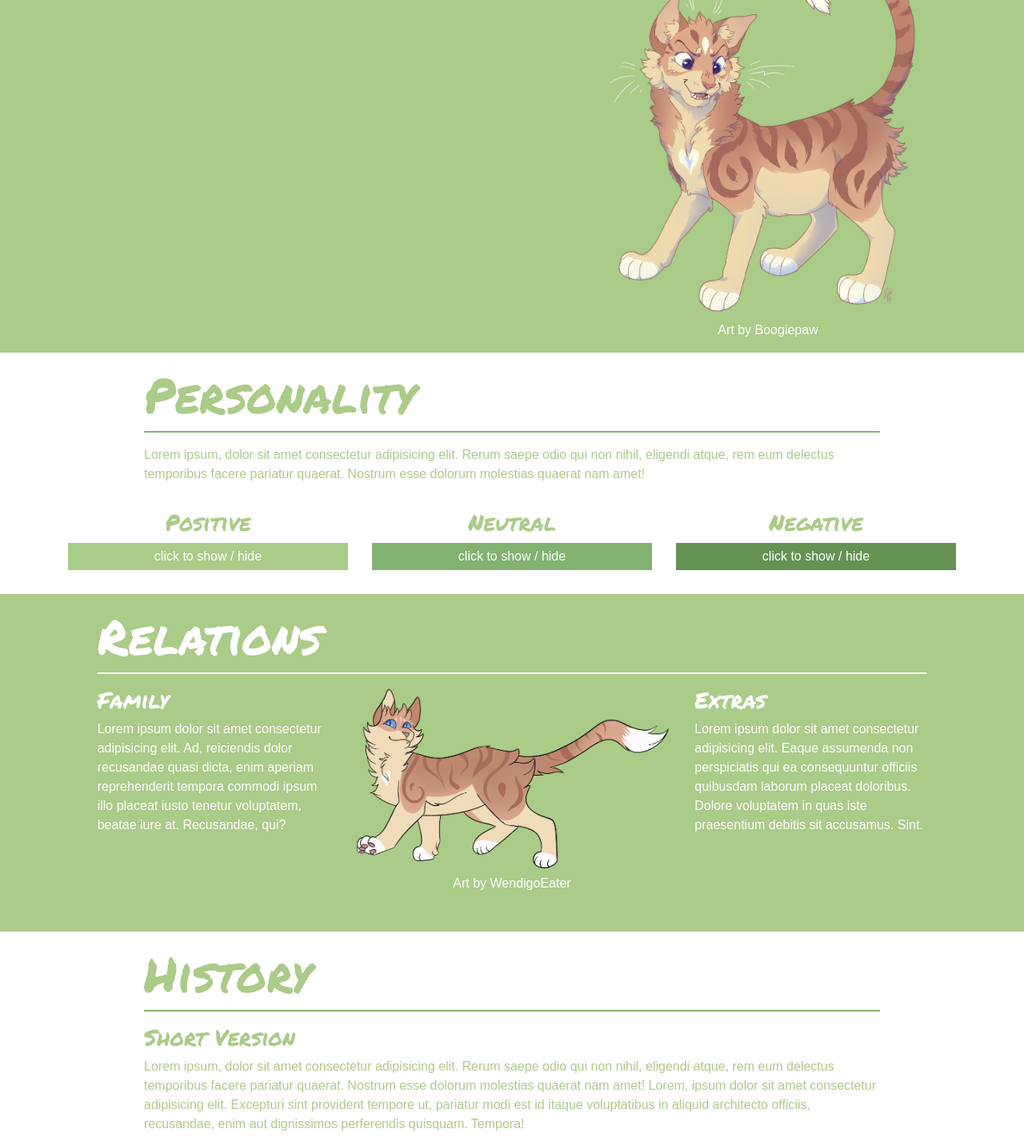
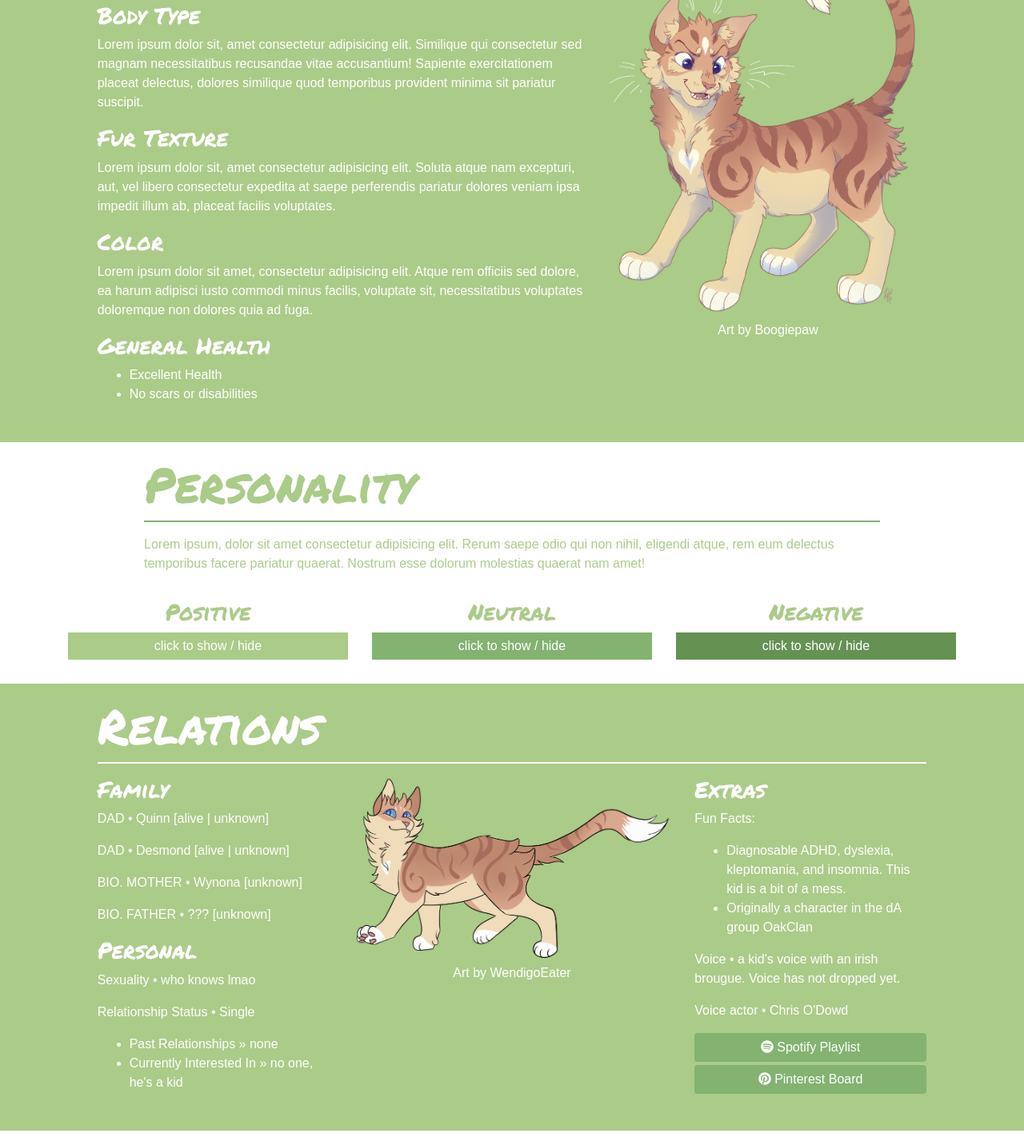
Before and after one commit to ClairRogers/monty-profile, a plain HTML site: page index.html in a window 1280 px wide. Shown: the part 1100-2527 px from the top of the page at 80% size. Drawn offline with nearby package versions, Linux system fonts and the light colour scheme; a web font is replaced by a local one.

Commit message:
starting to add content

```diff
--- a/index.html
+++ b/index.html
@@ -107,6 +107,7 @@
         <h5>Soul Class: Unknown</h5>
         <ul>
           <li>Soul Shade: Unknown</li>
+          <li>Level: Unknown</li>
         </ul>
       </div>
       <div class="col-12 col-md-4">
@@ -144,10 +145,25 @@
         </div>
         <div class="row">
           <div class="col-12 col-md-6 offset-md-1">
-            <p class="mb-5">Lorem ipsum dolor sit amet consectetur adipisicing elit. Eaque assumenda non perspiciatis
-              qui ea
-              consequuntur officiis quibusdam laborum placeat doloribus. Dolore voluptatem in quas iste praesentium
-              debitis sit accusamus. Sint.</p>
+            <h3 class="marker">Height and Weight</h3>
+            <p>13cm || 5lbs</p>
+            <h3 class="marker">Body Type</h3>
+            <p>Lorem ipsum dolor sit, amet consectetur adipisicing elit. Similique qui consectetur sed magnam
+              necessitatibus recusandae vitae accusantium! Sapiente exercitationem placeat delectus, dolores similique
+              quod temporibus provident minima sit pariatur suscipit.</p>
+            <h3 class="marker">Fur Texture</h3>
+            <p>Lorem ipsum dolor sit, amet consectetur adipisicing elit. Soluta atque nam excepturi, aut, vel libero
+              consectetur expedita at saepe perferendis pariatur dolores veniam ipsa impedit illum ab, placeat facilis
+              voluptates.</p>
+            <h3 class="marker">Color</h3>
+            <p>Lorem ipsum dolor sit amet, consectetur adipisicing elit. Atque rem officiis sed dolore, ea harum
+              adipisci iusto commodi minus facilis, voluptate sit, necessitatibus voluptates doloremque non dolores
+              quia ad fuga.</p>
+            <h3 class="marker">General Health</h3>
+            <ul class="mb-5">
+              <li>Excellent Health</li>
+              <li>No scars or disabilities</li>
+            </ul>
           </div>
           <div class="col-12 col-md-4">
             <figure><img src="photos/monty-by-boogiepaw.png" class="img-fluid" alt="art by boogiepaw">
@@ -214,9 +230,17 @@
         <div class="row">
           <div class="col-12 col-md-3 offset-md-1">
             <h3 class="marker">Family</h3>
-            <p class="mb-5">Lorem ipsum dolor sit amet consectetur adipisicing elit. Ad, reiciendis dolor recusandae
-              quasi dicta, enim aperiam reprehenderit tempora commodi ipsum illo placeat iusto tenetur voluptatem,
-              beatae iure at. Recusandae, qui?</p>
+            <p>DAD • Quinn [alive | unknown]</p>
+            <p>DAD • Desmond [alive | unknown]</p>
+            <p>BIO. MOTHER • Wynona [unknown]</p>
+            <p>BIO. FATHER • ??? [unknown]</p>
+            <h3 class="marker">Personal</h3>
+            <p>Sexuality • who knows lmao</p>
+            <p>Relationship Status • Single</p>
+            <ul class="mb-5">
+              <li>Past Relationships » none</li>
+              <li>Currently Interested In » no one, he's a kid</li>
+            </ul>
           </div>
           <div class="col-12 col-md-4">
             <figure><img src="photos/monty-by-wendigo.png" class="img-fluid" alt="art by WendigoEater">
@@ -225,10 +249,17 @@
           </div>
           <div class="col-12 col-md-3">
             <h3 class="marker">Extras</h3>
-            <p class="mb-5">Lorem ipsum dolor sit amet consectetur adipisicing elit. Eaque assumenda non perspiciatis
-              qui ea
-              consequuntur officiis quibusdam laborum placeat doloribus. Dolore voluptatem in quas iste praesentium
-              debitis sit accusamus. Sint.</p>
+            <p>Fun Facts:</p>
+            <ul>
+              <li>Diagnosable ADHD, dyslexia, kleptomania, and insomnia. This kid is a bit of a mess.</li>
+              <li>Originally a character in the dA group OakClan</li>
+            </ul>
+            <p>Voice • a kid's voice with an irish brougue. Voice has not dropped yet.</p>
+            <p>Voice actor • <a href="https://youtu.be/KPpIiaWCKAY?t=16">Chris O'Dowd</a></p>
+            <a class="btn btn-success w-100 mb-1" href="https://open.spotify.com/user/12100239727/playlist/6aBVn793L2pe6S9VNi3yc4?si=OUgxp35BTMKss7BtfgHv8g"
+              role="button"><i class="fab fa-spotify"></i> Spotify Playlist</a>
+            <a class="btn btn-success w-100 mb-3" href="https://pin.it/6tko5jmpadb2ic" role="button"><i class="fab fa-pinterest"></i>
+              Pinterest Board</a>
           </div>
         </div>
       </div>
@@ -239,11 +270,6 @@
       <div class="col-12 col-md-10 offset-md-1">
         <h1 class="marker biggie my-3">History</h1>
         <h3 class="marker">Short Version</h3>
-        <p>Lorem ipsum, dolor sit amet consectetur adipisicing elit. Rerum saepe odio qui non nihil, eligendi atque,
-          rem eum delectus temporibus facere pariatur quaerat. Nostrum esse dolorum molestias quaerat nam amet! Lorem,
-          ipsum dolor sit amet consectetur adipisicing elit. Excepturi sint provident tempore ut, pariatur modi est id
-          itaque voluptatibus in aliquid architecto officiis, recusandae, enim aut dignissimos perferendis quisquam.
-          Tempora!</p>
         <p>Lorem ipsum, dolor sit amet consectetur adipisicing elit. Rerum saepe odio qui non nihil, eligendi atque,
           rem eum delectus temporibus facere pariatur quaerat. Nostrum esse dolorum molestias quaerat nam amet! Lorem,
           ipsum dolor sit amet consectetur adipisicing elit. Excepturi sint provident tempore ut, pariatur modi est id
--- a/style.css
+++ b/style.css
@@ -111,3 +111,12 @@ a:hover {
 .spacer {
     height: 30px;
 }
+
+.btn-success {
+    background-color: #83b271;
+    border: none;
+}
+
+.btn-success:hover {
+    background-color: #659153;
+}
```
